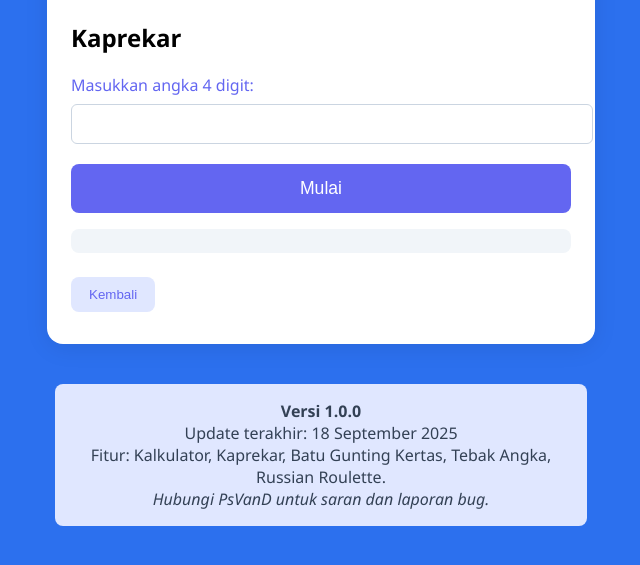
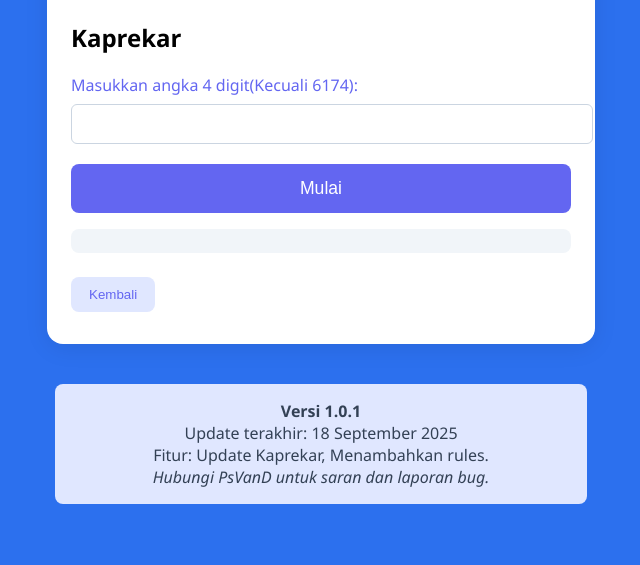
Before and after one commit to PsVanD-Tech/math, a plain HTML site: page index.html in a window 1280 px wide. Both pictures are taken after a click on the button "Kaprekar". Shown: the part 139-704 px from the top of the page, without its empty margins (319-959 px from the left). Drawn offline with Linux system fonts and the light colour scheme.

Commit message:
Update Kaprekar 1.0.1

```diff
--- a/index.html
+++ b/index.html
@@ -113,7 +113,7 @@
         </div>
         <div id="kaprekar" class="game-section">
             <h2>Kaprekar</h2>
-            <label>Masukkan angka 4 digit:</label>
+            <label>Masukkan angka 4 digit(Kecuali 6174):</label>
             <input type="number" id="kaprekar-input" min="1000" max="9999">
             <button class="menu-btn" onclick="runKaprekar()">Mulai</button>
             <div id="kaprekar-result" class="result"></div>
@@ -149,9 +149,9 @@
         </div>
     </div>
     <div id="announcement" class="announcement">
-            <strong>Versi 1.0.0</strong><br>
+            <strong>Versi 1.0.1</strong><br>
             Update terakhir: 18 September 2025<br>
-            Fitur: Kalkulator, Kaprekar, Batu Gunting Kertas, Tebak Angka, Russian Roulette.<br>
+            Fitur: Update Kaprekar, Menambahkan rules.<br>
             <em>Hubungi PsVanD untuk saran dan laporan bug.</em>
     </div>
     <script>
@@ -192,7 +192,7 @@
             let num = parseInt(document.getElementById('kaprekar-input').value);
             let result = '';
             if (isNaN(num) || num < 1000 || num > 9999 || new Set(num.toString()).size < 2) {
-                result = 'Masukkan angka 4 digit valid dengan setidaknya dua digit berbeda.';
+                result = 'Masukkan angka 4 digit valid dengan setidaknya dua digit berbeda.(Kecuali 6174)';
             } else {
                 let steps = 0;
                 let log = [];
```
